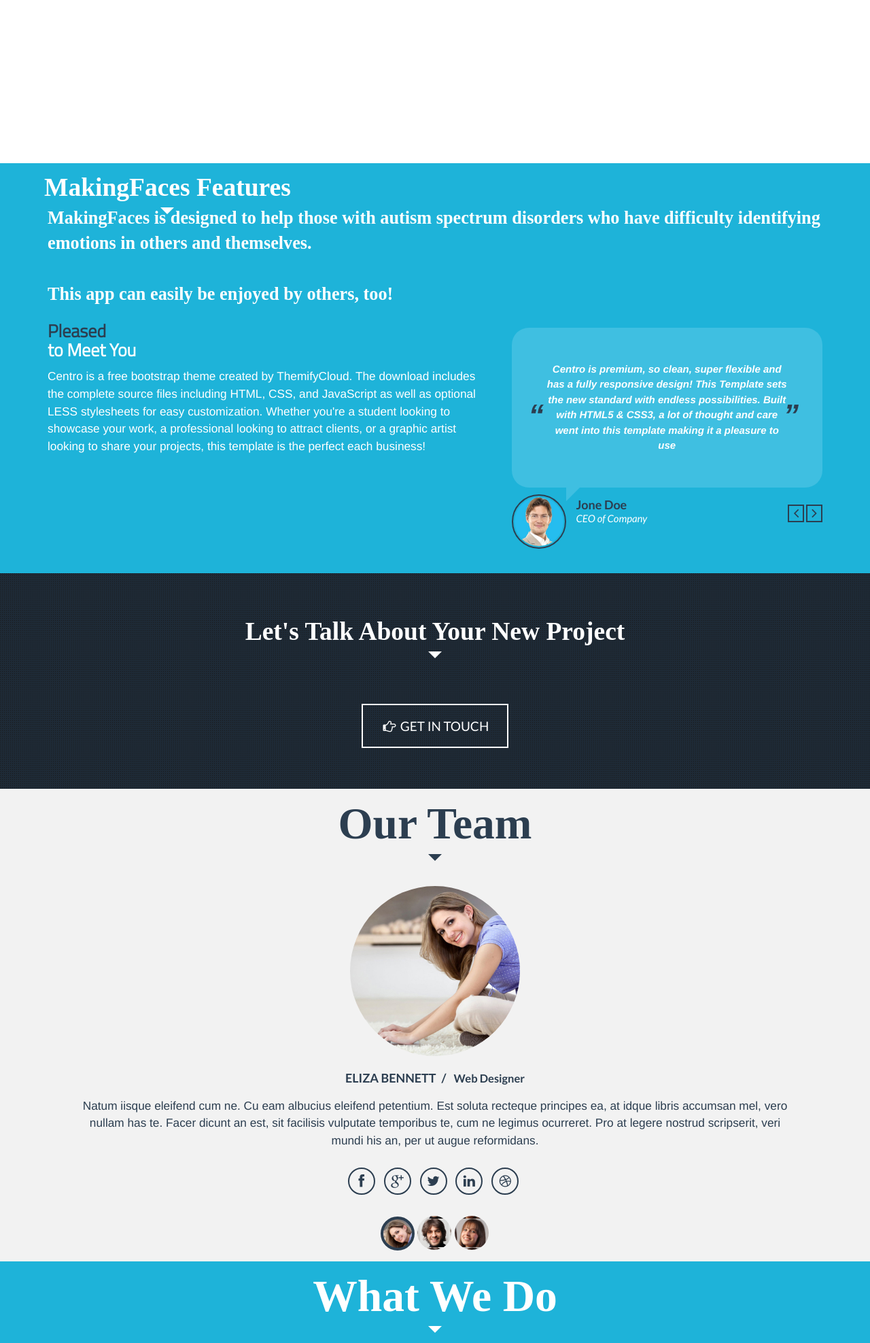
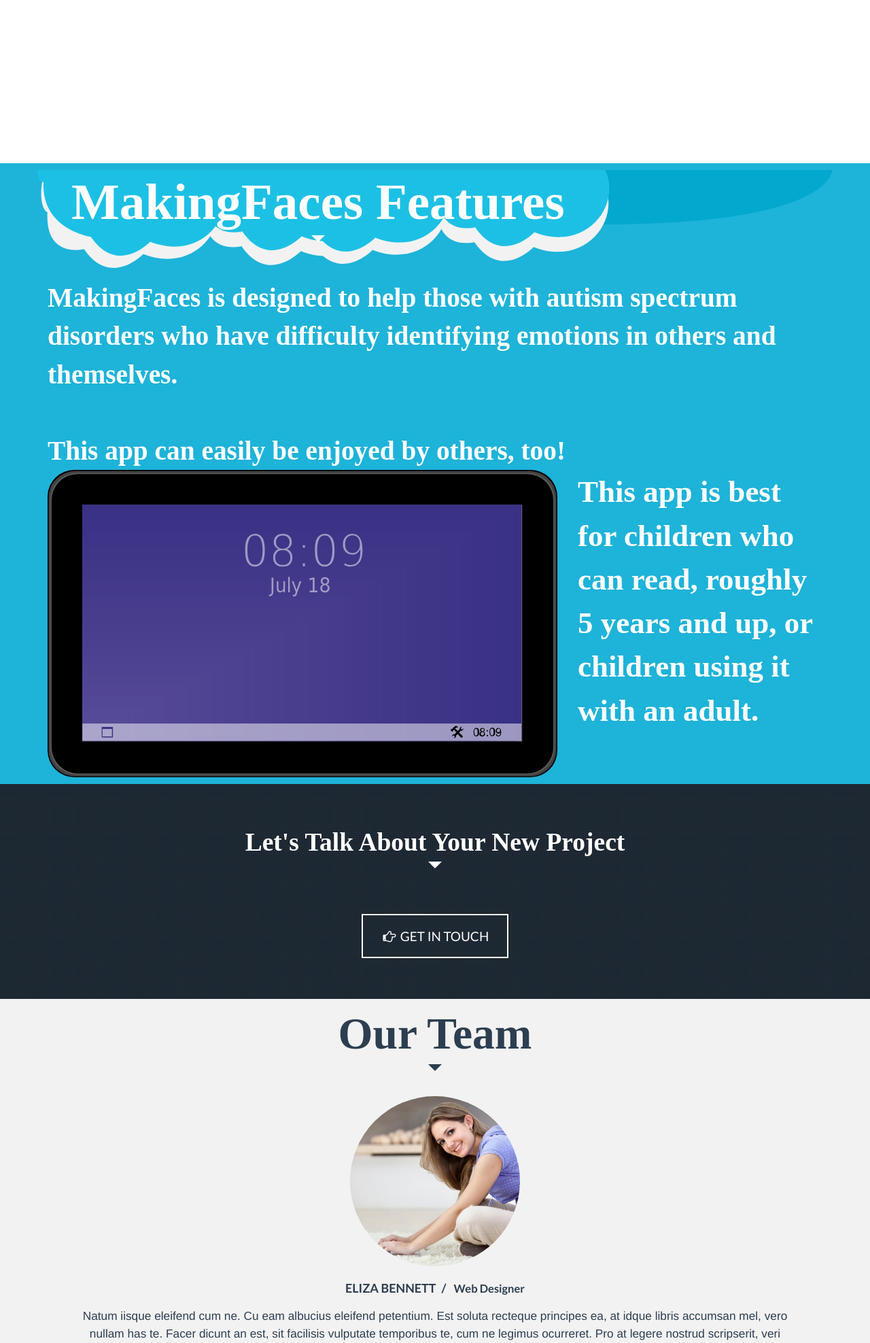
Before and after one commit to illuminatedspace/makingfaces, a PHP site: page / in a window 1280 px wide. Shown: the part 560-2535 px from the top of the page at 68% size. Run offline with PHP 8.4, Linux system fonts and the light colour scheme; some libraries are stand-ins or nearby versions.

Commit message:
Adds start to Features Section

```diff
--- a/centro/css/style.css
+++ b/centro/css/style.css
@@ -207,7 +207,32 @@ header .menu-icon i:hover{
         font-size: 2.5em;
 
     }
+    .feature-image img{
+        max-width: 100%;
+    }
 
+    .feature-description {
+        font-family: 'bariol';
+        font-weight: bold;
+        font-size: 3em;
+    }
+
+    .header-image{
+        background-image: url(../img/TemplateImg/blue-features-header-05.svg);
+        background-repeat: no-repeat;
+        background-size: contain;
+        padding-bottom: 20px;
+        height: 160px;
+        width: 100%;
+
+    }
+    .header-image h2{
+        font-size: 5em;
+        margin-left: 40px;
+    }
+    .feature-header{
+        font-size: 1.5em;
+    }
 }
 
 @media(max-width:975px) {
--- a/centro/index.html
+++ b/centro/index.html
@@ -111,85 +111,25 @@
 	<section class="success" id="features">
         <div class="container">
             <div class="row">
+                <div class="header-image">
                     <h2 class="main_heading">MakingFaces Features</h2>
+                </div>
             </div>
             <div class="row">
                 <div class="col-lg-12">
-                    MakingFaces is designed to help those with autism spectrum disorders who have difficulty identifying emotions in others and themselves. <br><br> This app can easily be enjoyed by others, too!
+                    <div class="feature-header">
+                        MakingFaces is designed to help those with autism spectrum disorders who have difficulty identifying emotions in others and themselves. <br><br> This app can easily be enjoyed by others, too!
+                    </div>
                 </div>
-                <div class="col-md-7">
-					<h3 class="heading animateleft">
-						<span class="darkblue">Pleased</span><br>
-						<span class="white">to Meet You</span>
-					</h3>
-                    <p class="white animateleft">Centro is a free bootstrap theme created by ThemifyCloud. The download includes the complete source files including HTML, CSS, and JavaScript as well as optional LESS stylesheets for easy customization. Whether you're a student looking to showcase your work, a professional looking to attract clients, or a graphic artist looking to share your projects, this template is the perfect each business!</p>
+                <div class="col-md-8">
+                    <div class="feature-image">
+                        <img src="img/TemplateImg/tablet-850122.svg">
+                    </div>
                 </div>
-                <div class="col-md-5">
-					<div id="testimonials-2" class="slide testimonial testimonial-version1 animateright">
-							<!-- Testimonial items -->
-							<div class="carousel-inner">
-								<div class="item active">
-									<div class="textbox">
-										<p class="reviewcomment">
-											Centro is premium, so clean, super flexible and has a fully responsive design! This Template sets the new standard with endless possibilities. Built with HTML5 & CSS3, a lot of thought and care went into this template making it a pleasure to use
-										</p>
-									</div>
-									<div class="fullwidth">
-										<div class="testimonial-metadata">
-											<img src="img/TemplateImg/author2.jpg" alt="Circle Image" class="img-circle"/>
-											<span class="author primary-color">
-												Jone Doe
-											</span>
-											<br>
-											<em>CEO of Company</em>
-										</div>
-									</div>
-								</div>
-								<!--/item-->
-								<div class="item">
-									<div class="textbox">
-										<p class="reviewcomment">
-											Centro is premium, so clean, super flexible and has a fully responsive design! This Template sets the new standard with endless possibilities. Built with HTML5 & CSS3, a lot of thought and care went into this template making it a pleasure to use
-
-										</p>
-									</div>
-									<div class="fullwidth">
-										<div class="testimonial-metadata">
-											<img src="img/TemplateImg/ahmadmalik.jpg" alt="Circle Image" class="img-circle">
-											<span class="author primary-color">
-												Ahmad Malik
-											</span>
-											<br>
-											<em>Project Manager</em>
-										</div>
-									</div>
-								</div>
-								<!--/item-->
-								<div class="item">
-									<div class="textbox">
-										<p class="reviewcomment">
-											Centro is premium, so clean, super flexible and has a fully responsive design! This Template sets the new standard with endless possibilities. Built with HTML5 & CSS3, a lot of thought and care went into this template making it a pleasure to use
-										</p>
-									</div>
-									<div class="fullwidth">
-										<div class="testimonial-metadata">
-											<img src="img/TemplateImg/comment-user.jpg" alt="Circle Image" class="img-circle">
-											<span class="author primary-color">
-												User
-											</span>
-											<br>
-											<em>General User</em>
-										</div>
-									</div>
-								</div>
-								<!--/item-->
-							</div>
-							<!--/Testimonial-inner-->
-						<div class="testimonial-control pull-right">
-							<a class="left  btn btn-primary btn-xs" href="#testimonials-2" data-slide="prev"><i class="fa fa-angle-left fa-2x"></i></a>
-							<a class="right btn btn-primary btn-xs" href="#testimonials-2" data-slide="next"><i class="fa fa-angle-right fa-2x"></i></a>
-						</div>
-					</div>
+                <div class="col-md-4">
+					<div class="feature-description">
+                        This app is best for children who can read, roughly 5 years and up, or children using it with an adult.
+                    </div>
 				</div>
             </div>
         </div>
```
Also changed, not shown: centro/img/TemplateImg/blue-features-header-05.svg (added), centro/img/TemplateImg/tablet-850122.svg (added).
